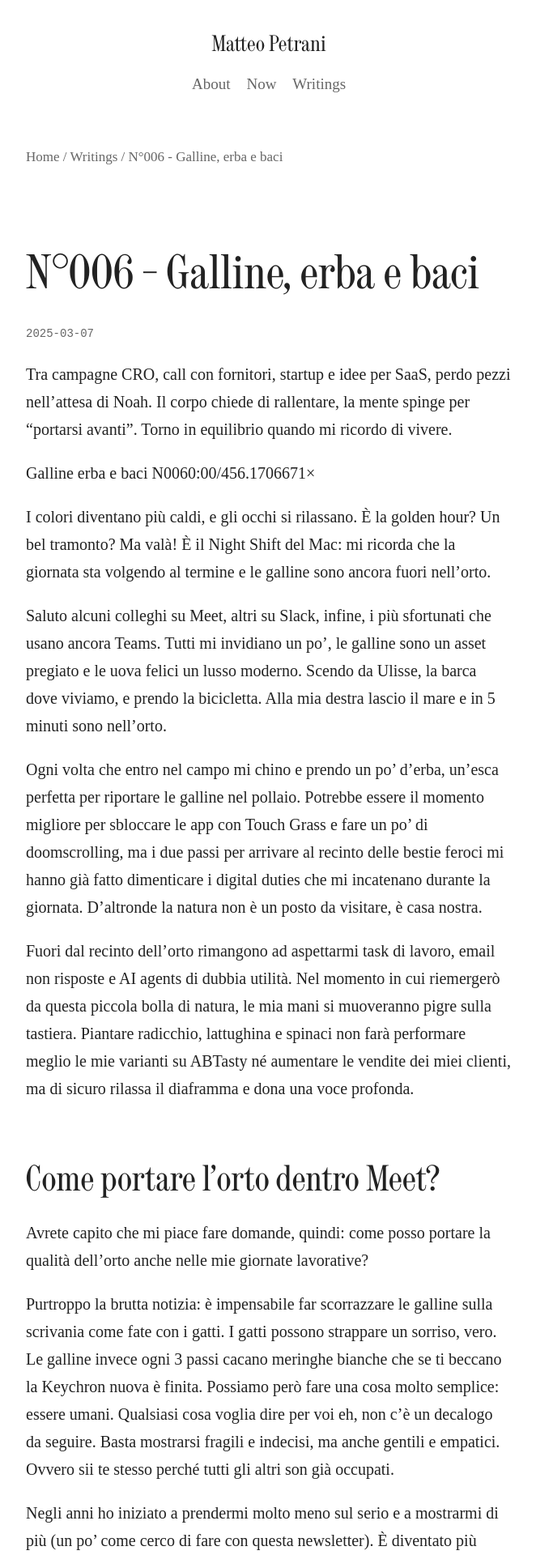
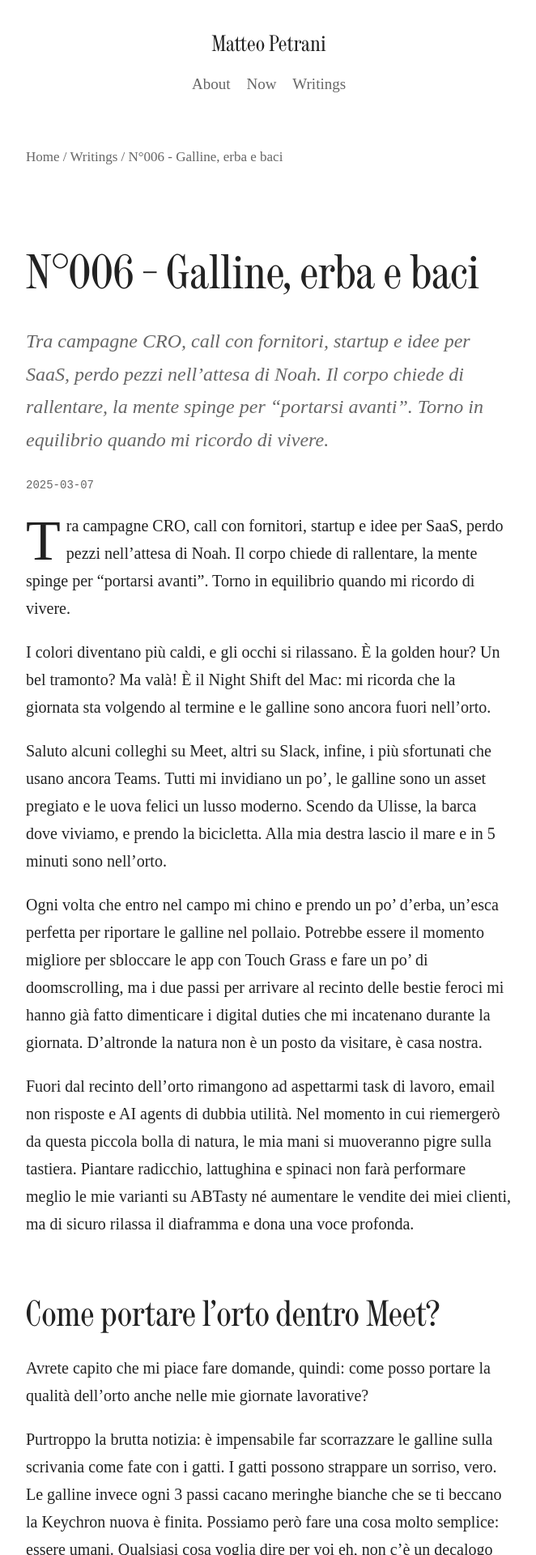
Before and after one commit to matteopetrani/matteopetrani.github.io, a Jekyll site: the page built from _posts/2025-03-07-galline-erba-e-baci.md, in a window 1280 px wide. Shown: the top 1920 px of the page at 81% size, without its empty margins (308-970 px from the left). Built offline with Jekyll 4.4.1, drawn with Linux system fonts in a browser that asks for light colours; some web fonts are replaced.

Commit message:
css updates e fix post

```diff
--- a/_layouts/default.html
+++ b/_layouts/default.html
@@ -31,6 +31,7 @@
 
   <main class="page-content" aria-label="Content">
     <div class="wrapper">
+      <h1 class="visually-hidden">{{ page.title | default: site.title }}</h1>
       {{ content }}
     </div>
   </main>
--- a/_layouts/post.html
+++ b/_layouts/post.html
@@ -8,6 +8,9 @@ layout: default
             <a href="/">Home</a> / <a href="{{ '/writings/' | relative_url }}">Writings</a> / {{ page.title | escape }}
         </nav>
         <h1 class="post-title">{{ page.title | escape }}</h1>
+        {% if page.excerpt %}
+        <p class="post-excerpt">{{ page.excerpt | markdownify | strip_html }}</p>
+        {% endif %}
         <p class="post-meta">
             <time datetime="{{ page.date | date_to_xmlschema }}">{{ page.date | date: "%Y-%m-%d" }}</time>
         </p>
--- a/_posts/2025-03-07-galline-erba-e-baci.md
+++ b/_posts/2025-03-07-galline-erba-e-baci.md
@@ -6,8 +6,6 @@ author: "Matteo Petrani"
 ---
 
 Tra campagne CRO, call con fornitori, startup e idee per SaaS, perdo pezzi nell'attesa di Noah. Il corpo chiede di rallentare, la mente spinge per "portarsi avanti". Torno in equilibrio quando mi ricordo di vivere.
-
-Galline erba e baci N0060:00/456.1706671×
 
 I colori diventano più caldi, e gli occhi si rilassano. È la golden hour? Un bel tramonto? Ma valà! È il Night Shift del Mac: mi ricorda che la giornata sta volgendo al termine e le galline sono ancora fuori nell'orto.
 
--- a/assets/css/main.css
+++ b/assets/css/main.css
@@ -27,6 +27,7 @@
   --text-color: #222222;
   --link-color: #000000;
   --accent-color: #666666;
+  --footer-color: #444444;
   --font-family-sans: 'GaramondPro', serif;
   --font-family-serif: 'TitlesCustom', serif;
   --spacing-unit: 30px;
@@ -38,6 +39,7 @@
     --text-color: #eeeeee;
     --link-color: #ffffff;
     --accent-color: #aaaaaa;
+    --footer-color: #dddddd;
   }
 }
 
@@ -116,8 +118,8 @@ a:hover {
   margin-top: calc(var(--spacing-unit) * 2);
   padding-bottom: var(--spacing-unit);
   font-size: 0.9em;
-  color: var(--accent-color);
-  border-top: 1px solid var(--accent-color);
+  color: #666666;
+  border-top: 1px solid #666666;
   opacity: 0.5;
 }
 
@@ -147,6 +149,13 @@ a:hover {
   font-size: inherit;
   text-decoration: none;
   font-weight: 400;
+}
+
+.post-excerpt {
+  font-size: 1.2em;
+  margin-top: 0.2em;
+  color: var(--accent-color);
+  font-style: italic;
 }
 
 .post-link:hover {
@@ -227,6 +236,14 @@ blockquote {
   color: var(--accent-color);
 }
 
+html[data-theme="std"] .post-content > p:first-of-type::first-letter {
+  font-size: 3.5em;
+  float: left;
+  line-height: 0.5;
+  padding-right: 0.1em;
+  margin-top: 18px;
+}
+
 img {
   max-width: 100%;
   height: auto;
@@ -239,7 +256,7 @@ img {
   margin-top: 10px;
   font-family: monospace;
   font-size: 0.7em;
-  color: var(--accent-color);
+  color: var(--text-color);
 }
 
 .theme-btn {
@@ -270,6 +287,7 @@ img {
   --text-color: #111111;
   --link-color: #111111;
   --accent-color: #555555;
+  --footer-color: #333333;
   --font-family-sans: 'Courier Prime', monospace;
   --font-family-serif: 'Courier Prime', monospace;
 }
@@ -314,5 +332,18 @@ img {
     --text-color: #e0e0e0;
     --link-color: #e0e0e0;
     --accent-color: #777777;
+    --footer-color: #cccccc;
   }
 }
+
+.visually-hidden {
+  position: absolute;
+  width: 1px;
+  height: 1px;
+  padding: 0;
+  margin: -1px;
+  overflow: hidden;
+  clip: rect(0, 0, 0, 0);
+  white-space: nowrap;
+  border: 0;
+}
```
Also changed, not shown: _posts/2025-02-28-privacy-by-design.md (+1 -1 lines).
